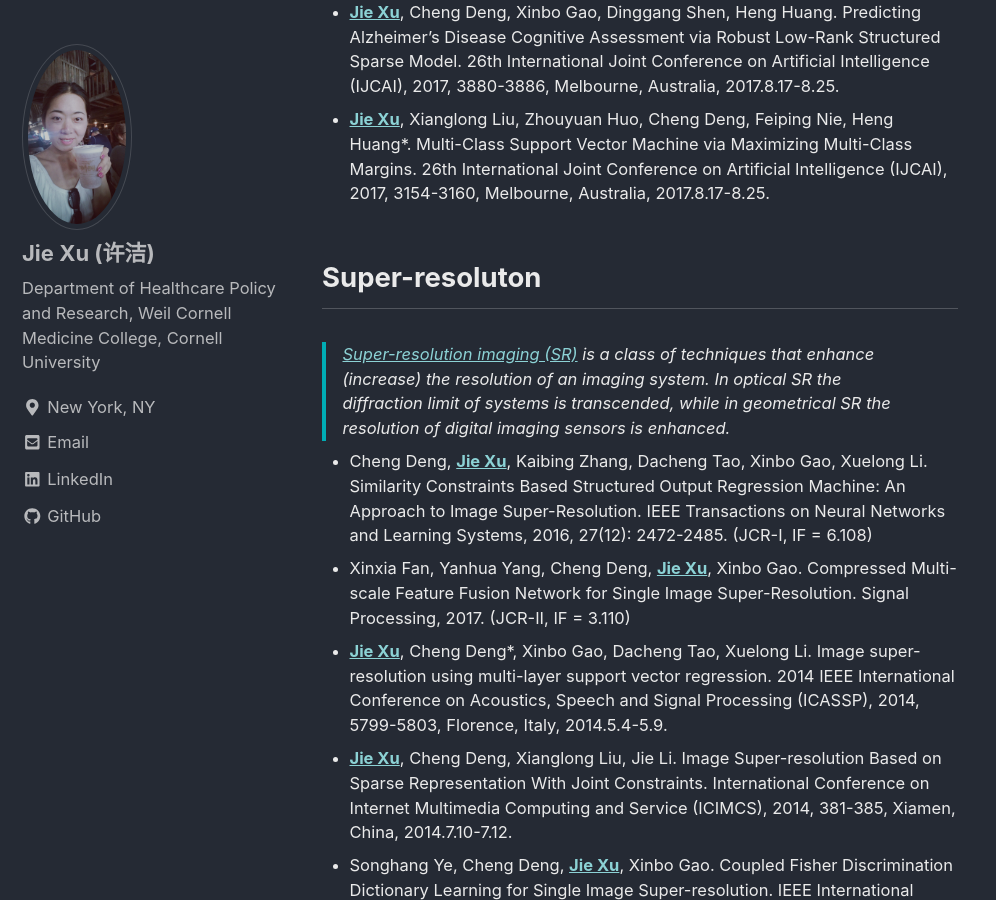
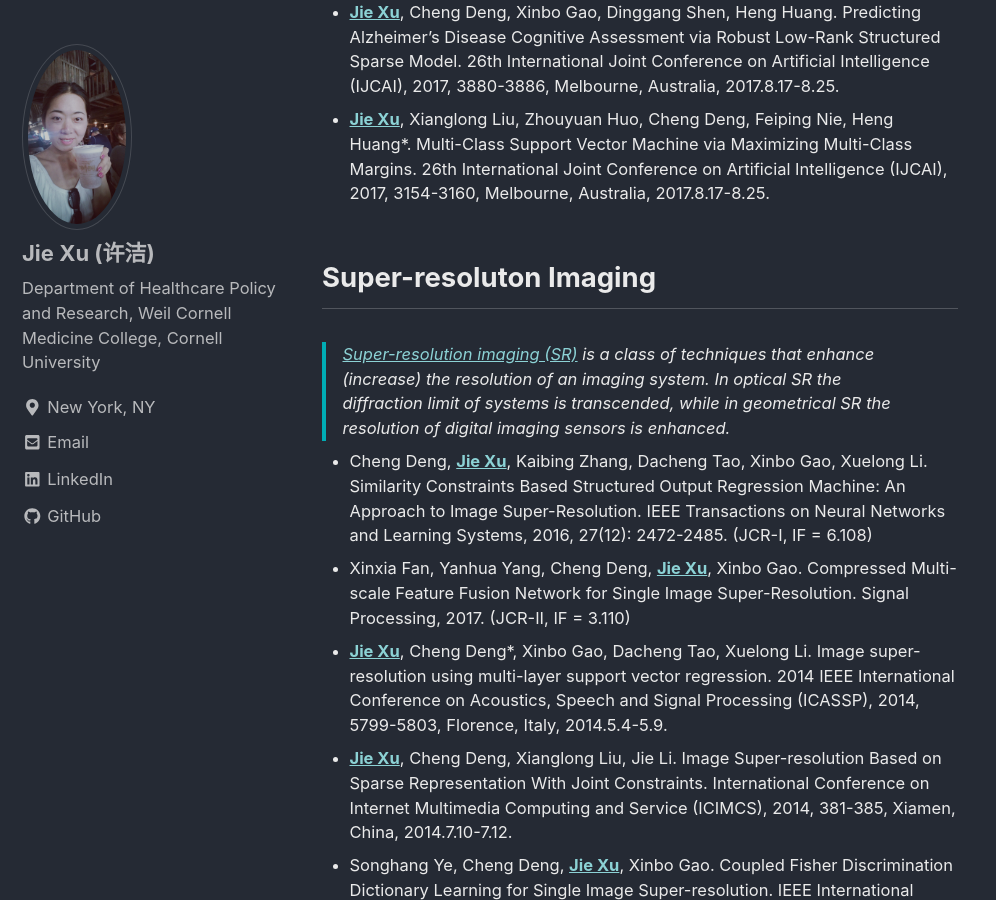
Before and after one commit to jxu1015/jxu1015.github.io, a Jekyll site: the page built from _pages/publications.md, in a window 1280 px wide and 900 px high, scrolled down 1721 px. Shown: the whole window, without its empty margins (0-996 px from the left). Built offline with Jekyll 4.4.1, drawn with Linux system fonts in a browser that asks for light colours; nearby versions of some CDN libraries.

Commit message:
Update publications.md

```diff
--- a/_pages/publications.md
+++ b/_pages/publications.md
@@ -37,7 +37,7 @@ header:
 {: .small}
 
 <div id="sr"></div>
-## Super-resoluton
+## Super-resoluton Imaging
 
 > [Super-resolution imaging (SR)](https://en.wikipedia.org/wiki/Super-resolution_imaging) is a class of techniques that enhance (increase) the resolution of an imaging system. In optical SR the diffraction limit of systems is transcended, while in geometrical SR the resolution of digital imaging sensors is enhanced.
 {: .small}
```
